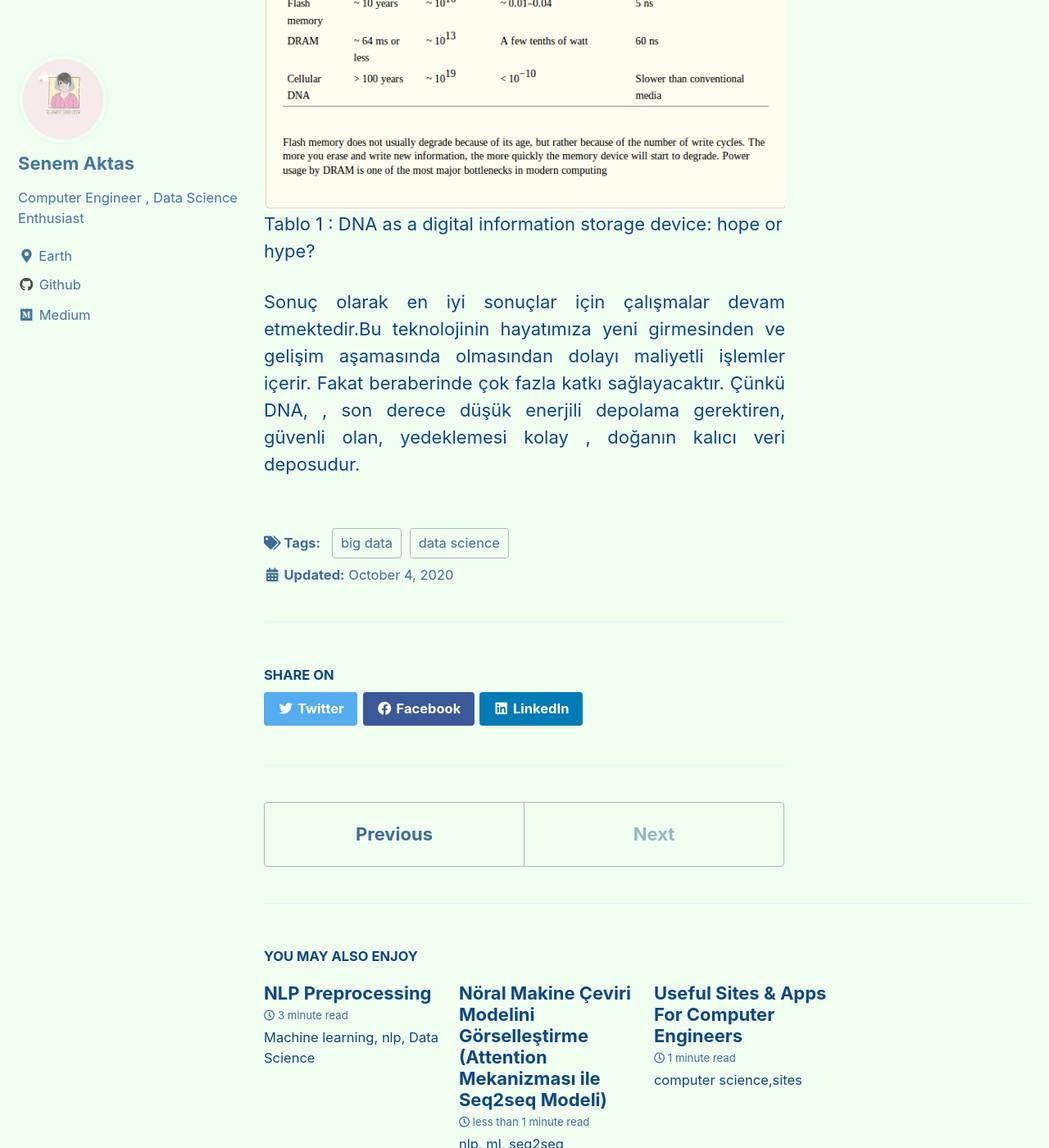
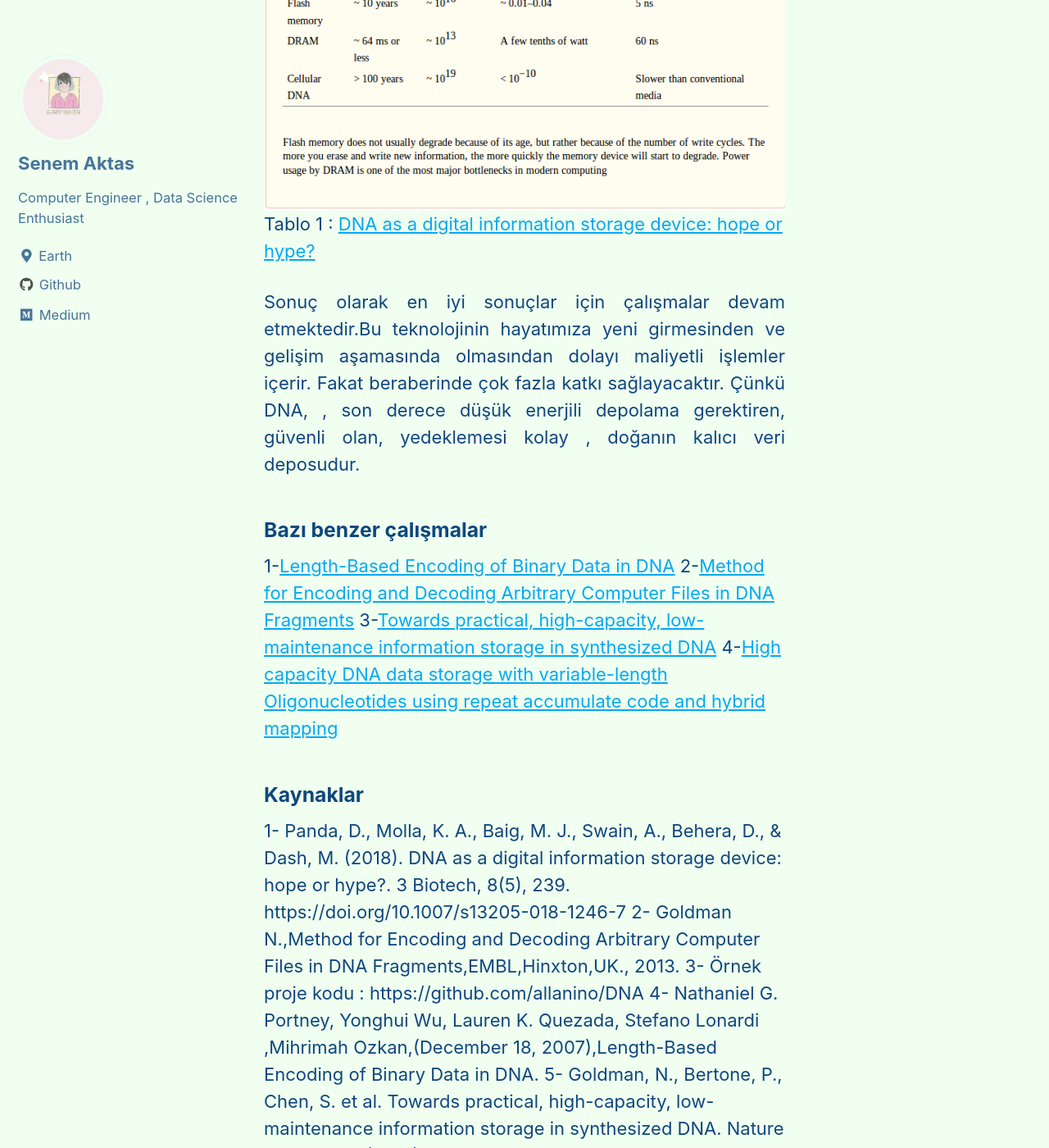
Before and after one commit to senemaktas/senemaktas.github.io, a Jekyll site: the page built from _posts/2020-10-11-datastorage1.md, in a window 1280 px wide and 1400 px high, scrolled down 3088 px. Shown: the whole window at 82% size. Built offline with Jekyll 4.4.1, drawn with Linux system fonts in a browser that asks for light colours; cached includes are drawn as plain includes; some of the changed text lies outside the part shown.

Commit message:
Update 2020-10-11-datastorage1.md

```diff
--- a/_posts/2020-10-11-datastorage1.md
+++ b/_posts/2020-10-11-datastorage1.md
@@ -20,7 +20,7 @@
 <p align="justify"> Şekil 1'in, yapılan depolama işlemini güzel bir şekilde özetlediğini düşünüyorum. Ses ,metin , görüntü vb. dosyalar girdi verisi olarak kullanılabilir. Çünkü Binarization işlemi ile girdi verileri bilgisayarın anlayacağı dil olan 0 ve 1'li yapıya dönüştürülür. </p>
 
 
-<p align="justify"> İlk aşamadan sonra Encoding (Kodlama) işlemi gelmektedir. Goldman Group’un bu konu ile ilgili yayınladığı çalışmalardan biri olan “Method for Encoding and Decoding Arbitrary Computer Files in DNA Fragments” adlı çalışmada kayıpsız olarak veriyi sıkıştırıp tekrar açmak için kullanılan bir kodlama yöntemi olan Huffman encoding kullanılmıştır. Bu karakterlerin frekanslarına göre bir kodlama yapmasını sağlar. Bu aşamada 0 ve 1'li yapıdaki veriler A,T,C ve G bazlarını içeren dizi haline gelir. Örnek projenin Python uygulamasına buradan ulaşabilirsiniz. </p>
+İlk aşamadan sonra Encoding (Kodlama) işlemi gelmektedir. [Goldman Group’un](https://www.ebi.ac.uk/research/goldman/dna-storage) bu konu ile ilgili yayınladığı çalışmalardan biri olan [“Method for Encoding and Decoding Arbitrary Computer Files in DNA Fragments”](https://www.ebi.ac.uk/sites/ebi.ac.uk/files/groups/goldman/file2features_2.0.pdf) adlı çalışmada kayıpsız olarak veriyi sıkıştırıp tekrar açmak için kullanılan bir kodlama yöntemi olan Huffman encoding kullanılmıştır. Bu karakterlerin frekanslarına göre bir kodlama yapmasını sağlar. Bu aşamada 0 ve 1'li yapıdaki veriler A,T,C ve G bazlarını içeren dizi haline gelir. Örnek projenin Python uygulamasına [buradan](https://github.com/allanino/DNA) ulaşabilirsiniz.
 
 <p align="justify"> Synthesis aşamasında kodlaması yapılan girdi verilerinin sentezlenmesi aşamasıdır. Yani her veriye özgü hazırlanmış DNA sarmallarını oluşturma aşamasıdır. Böylece DNA’da depolama gerçekleştirilmiş olur. </p>
 
@@ -31,9 +31,24 @@
 
 <p align="justify"> Bütün bu aşamalar çalışmaların genel mekanizmasını oluşturur diyebiliriz. Ekstra aşamalar mevcut olabilir. Yapılan çalışmalarda önemli olan ve dikkat edilmesi gereken noktalardan bazıları verilerin kayıpsız ve doğru bir şekilde dönüştürülüp, tekrar elde edilmesidir. Bu kısımda kullanılan yöntem, algoritma vb. işlemlerin seçimleri çalışma başarımı için önemlidir. </p>
 
-<p align="justify"> Tablo 1'de DNA as a digital information storage device: hope or hype? adlı çalışmadan alınan , DNA ve diğer depolama cihazları hakkında veri saklanma süresi, yoğunluğu , güç kullanımı ve erişim zamanı değerleri verilmiştir. </p>
+Tablo 1'de [DNA as a digital information storage device: hope or hype?](https://www.ncbi.nlm.nih.gov/pmc/articles/PMC5935598/) adlı çalışmadan alınan , DNA ve diğer depolama cihazları hakkında veri saklanma süresi, yoğunluğu , güç kullanımı ve erişim zamanı değerleri verilmiştir.
 
 <img src="../images/storagetable.png" alt="storagetable">
-Tablo 1 : DNA as a digital information storage device: hope or hype?
+Tablo 1 : [DNA as a digital information storage device: hope or hype?](https://www.ncbi.nlm.nih.gov/pmc/articles/PMC5935598/)
 
 <p align="justify"> Sonuç olarak en iyi sonuçlar için çalışmalar devam etmektedir.Bu teknolojinin hayatımıza yeni girmesinden ve gelişim aşamasında olmasından dolayı maliyetli işlemler içerir. Fakat beraberinde çok fazla katkı sağlayacaktır. Çünkü DNA, , son derece düşük enerjili depolama gerektiren, güvenli olan, yedeklemesi kolay , doğanın kalıcı veri deposudur.  </p>
+
+### Bazı benzer çalışmalar
+1-[Length-Based Encoding of Binary Data in DNA](https://www.researchgate.net/publication/5621864_Length-Based_Encoding_of_Binary_Data_in_DNA)
+2-[Method for Encoding and Decoding Arbitrary Computer Files in DNA Fragments](https://www.ebi.ac.uk/sites/ebi.ac.uk/files/groups/goldman/file2features_2.0.pdf)
+3-[Towards practical, high-capacity, low-maintenance information storage in synthesized DNA](https://www.nature.com/articles/nature11875#citeas)
+4-[High capacity DNA data storage with variable-length Oligonucleotides using repeat accumulate code and hybrid mapping](https://jbioleng.biomedcentral.com/articles/10.1186/s13036-019-0211-2)
+
+
+### Kaynaklar
+1- Panda, D., Molla, K. A., Baig, M. J., Swain, A., Behera, D., & Dash, M. (2018). DNA as a digital information storage device: hope or hype?. 3 Biotech, 8(5), 239. https://doi.org/10.1007/s13205-018-1246-7
+2- Goldman N.,Method for Encoding and Decoding Arbitrary Computer Files in DNA Fragments,EMBL,Hinxton,UK., 2013.
+3- Örnek proje kodu : https://github.com/allanino/DNA
+4- Nathaniel G. Portney, Yonghui Wu, Lauren K. Quezada, Stefano Lonardi ,Mihrimah Ozkan,(December 18, 2007),Length-Based Encoding of Binary Data in DNA.
+5- Goldman, N., Bertone, P., Chen, S. et al. Towards practical, high-capacity, low-maintenance information storage in synthesized DNA. Nature 494, 77–80 (2013). https://doi.org/10.1038/nature11875
+6- https://www.twistbioscience.com/products/storage
```
